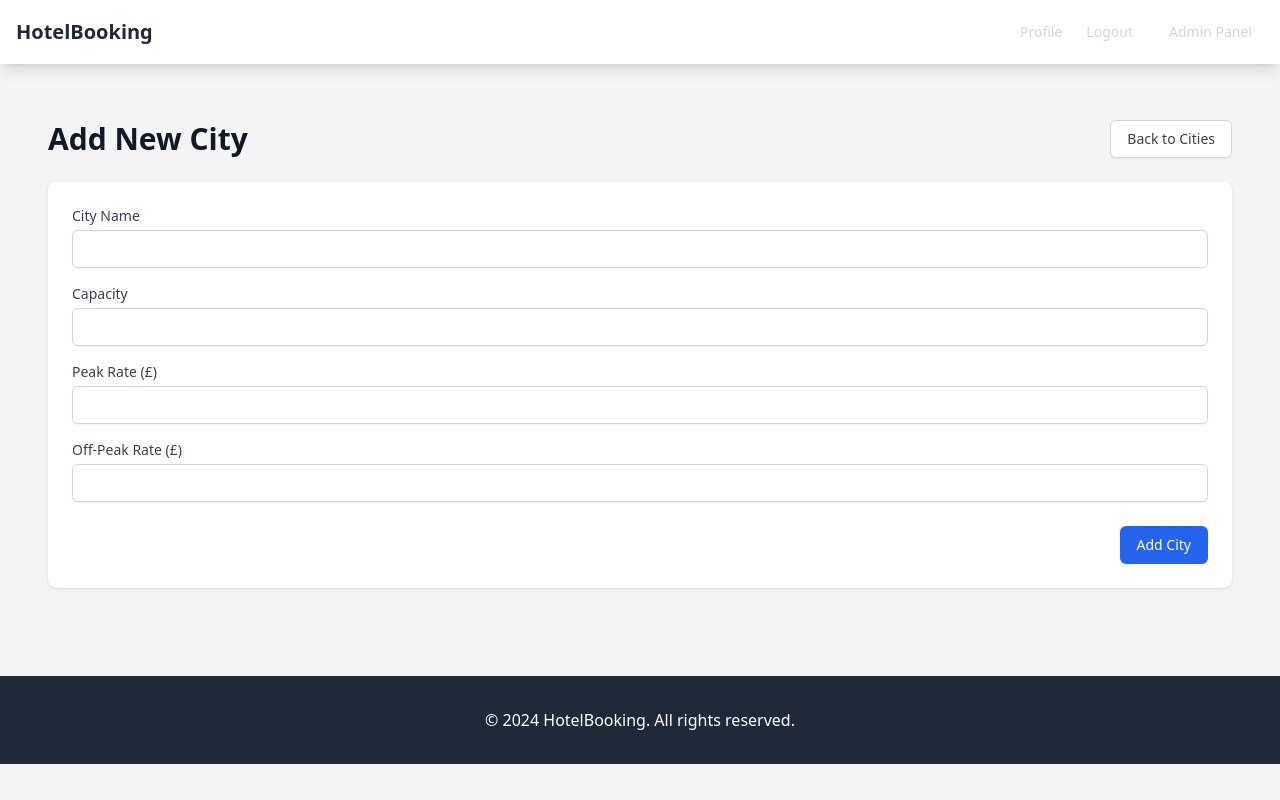
After one commit to i-aayushshah/Dikshit__World_Hotel, a Flask app: page /admin/cities/add in a window 1280 px wide. The commit adds this page. Run offline with Flask 3, Linux system fonts and the light colour scheme; a user stored in the database is signed in; style sheets or scripts are compiled from the project's sources.

Commit message:
first commit

```diff
--- a/app.py
+++ b/app.py
@@ -68,6 +68,13 @@ class Currency(db.Model):
     symbol = db.Column(db.String(5), nullable=False)
     rate_to_gbp = db.Column(db.Float, nullable=False)  # Exchange rate relative to GBP
     is_active = db.Column(db.Boolean, default=True)
+
+class City(db.Model):
+    id = db.Column(db.Integer, primary_key=True)
+    name = db.Column(db.String(100), unique=True, nullable=False)
+    capacity = db.Column(db.Integer, nullable=False)
+    peak_rate = db.Column(db.Float, nullable=False)
+    off_peak_rate = db.Column(db.Float, nullable=False)
 
 # Add this after your model definitions but before the routes
 
@@ -169,8 +176,14 @@ def index():
     current_month = datetime.now().month
     is_peak_season = current_month in [4, 5, 6, 7, 8, 11, 12]
 
-    # Convert the dictionary to a list of cities with their data
-    cities = [{'name': city, **data} for city, data in CITY_DATA.items()]
+    # Get cities from database instead of CITY_DATA
+    cities = City.query.all()
+    cities_data = [{
+        'name': city.name,
+        'capacity': city.capacity,
+        'peak_rate': city.peak_rate,
+        'off_peak_rate': city.off_peak_rate
+    } for city in cities]
 
     # Get selected currency
     currency_code = request.args.get('currency', 'GBP')
@@ -179,7 +192,7 @@ def index():
 
     # Add currency to template context
     return render_template('index.html',
-                         cities=cities,
+                         cities=cities_data,
                          is_peak_season=is_peak_season,
                          hotels=hotels,
                          CITY_DATA=CITY_DATA,
@@ -541,18 +554,29 @@ def admin_edit_hotel(hotel_id):
         room_prices = request.form.getlist('room_price[]')
         room_capacities = request.form.getlist('room_capacity[]')
 
+        # Get base rate for the city
+        base_rate = CITY_DATA[hotel.city]['peak_rate']
+
         for i in range(len(room_ids)):
             room = Room.query.get(int(room_ids[i]))
             if room:
                 room.type = room_types[i]
-                room.price = float(room_prices[i])
+                # Calculate price based on room type
+                if 'Standard' in room_types[i] or 'Classic' in room_types[i] or 'Business' in room_types[i]:
+                    room.price = base_rate
+                elif 'Double' in room_types[i] or 'Deluxe' in room_types[i] or 'View' in room_types[i]:
+                    room.price = base_rate * 1.2
+                elif 'Suite' in room_types[i] or 'Premium' in room_types[i] or 'Royal' in room_types[i] or 'Executive' in room_types[i] or 'Presidential' in room_types[i]:
+                    room.price = base_rate * 1.5
+                else:
+                    room.price = base_rate
                 room.capacity = int(room_capacities[i])
 
         db.session.commit()
         flash('Hotel updated successfully')
         return redirect(url_for('admin_hotels'))
 
-    return render_template('admin/edit_hotel.html', hotel=hotel)
+    return render_template('admin/edit_hotel.html', hotel=hotel, CITY_DATA=CITY_DATA)
 
 @app.route('/admin/users/<int:user_id>')
 @login_required
@@ -642,6 +666,71 @@ def admin_edit_currency(currency_id):
 
     return render_template('admin/edit_currency.html', currency=currency)
 
+@app.route('/admin/cities')
+@login_required
+def admin_cities():
+    if not current_user.is_admin:
+        flash('Access denied')
+        return redirect(url_for('index'))
+
+    cities = City.query.all()
+    return render_template('admin/cities.html', cities=cities)
+
+@app.route('/admin/cities/add', methods=['GET', 'POST'])
+@login_required
+def admin_add_city():
+    if not current_user.is_admin:
+        flash('Access denied')
+        return redirect(url_for('index'))
+
+    if request.method == 'POST':
+        city = City(
+            name=request.form.get('name'),
+            capacity=int(request.form.get('capacity')),
+            peak_rate=float(request.form.get('peak_rate')),
+            off_peak_rate=float(request.form.get('off_peak_rate'))
+        )
+        db.session.add(city)
+        db.session.commit()
+        flash('City added successfully')
+        return redirect(url_for('admin_cities'))
+
+    return render_template('admin/edit_city.html', city=None, CITY_DATA=CITY_DATA)
+
+@app.route('/admin/cities/edit/<int:city_id>', methods=['GET', 'POST'])
+@login_required
+def admin_edit_city(city_id):
+    if not current_user.is_admin:
+        flash('Access denied')
+        return redirect(url_for('index'))
+
+    city = City.query.get_or_404(city_id)
+
+    if request.method == 'POST':
+        city.name = request.form.get('name')
+        city.capacity = int(request.form.get('capacity'))
+        city.peak_rate = float(request.form.get('peak_rate'))
+        city.off_peak_rate = float(request.form.get('off_peak_rate'))
+
+        db.session.commit()
+        flash('City updated successfully')
+        return redirect(url_for('admin_cities'))
+
+    return render_template('admin/edit_city.html', city=city, CITY_DATA=CITY_DATA)
+
+@app.route('/admin/cities/delete/<int:city_id>', methods=['POST'])
+@login_required
+def admin_delete_city(city_id):
+    if not current_user.is_admin:
+        flash('Access denied')
+        return redirect(url_for('index'))
+
+    city = City.query.get_or_404(city_id)
+    db.session.delete(city)
+    db.session.commit()
+    flash('City deleted successfully')
+    return redirect(url_for('admin_cities'))
+
 # Error handlers
 @app.errorhandler(404)
 def page_not_found(e):
@@ -652,6 +741,19 @@ def server_error(e):
     return render_template('500.html'), 500
 
 def init_example_data():
+    # Initialize cities from CITY_DATA
+    for city_name, data in CITY_DATA.items():
+        if not City.query.filter_by(name=city_name).first():
+            city = City(
+                name=city_name,
+                capacity=data['capacity'],
+                peak_rate=data['peak_rate'],
+                off_peak_rate=data['off_peak_rate']
+            )
+            db.session.add(city)
+
+    db.session.commit()
+
     # Create admin user
     admin = User.query.filter_by(email='admin@wh.com.uk').first()
     if not admin:
--- a/templates/admin/dashboard.html
+++ b/templates/admin/dashboard.html
@@ -139,6 +139,7 @@
     <div class="mt-6 flex justify-end space-x-4">
         <a href="{{ url_for('admin_users') }}" class="text-blue-600 hover:text-blue-900">Manage Users</a>
         <a href="{{ url_for('admin_currencies') }}" class="text-blue-600 hover:text-blue-900">Manage Currencies</a>
+        <a href="{{ url_for('admin_cities') }}" class="text-blue-600 hover:text-blue-900">Manage Cities</a>
     </div>
 </div>
 {% endblock %}
--- /dev/null
+++ b/templates/admin/edit_city.html
@@ -0,0 +1,101 @@
+{% extends "base.html" %}
+
+{% block title %}{% if city %}Edit{% else %}Add{% endif %} City{% endblock %}
+
+{% block content %}
+<div class="max-w-7xl mx-auto py-6 sm:px-6 lg:px-8">
+    <!-- Header -->
+    <div class="md:flex md:items-center md:justify-between mb-6">
+        <div class="flex-1 min-w-0">
+            <h2 class="text-2xl font-bold leading-7 text-gray-900 sm:text-3xl sm:truncate">
+                {% if city %}Edit City: {{ city.name }}{% else %}Add New City{% endif %}
+            </h2>
+        </div>
+        <div class="mt-4 flex md:mt-0 md:ml-4">
+            <a href="{{ url_for('admin_cities') }}"
+               class="inline-flex items-center px-4 py-2 border border-gray-300 rounded-md shadow-sm text-sm font-medium text-gray-700 bg-white hover:bg-gray-50 focus:outline-none focus:ring-2 focus:ring-offset-2 focus:ring-blue-500">
+                Back to Cities
+            </a>
+        </div>
+    </div>
+
+    <!-- Edit Form -->
+    <div class="bg-white shadow overflow-hidden sm:rounded-lg">
+        <form method="POST" class="space-y-6 p-6">
+            <div class="space-y-4">
+                <div>
+                    <label for="name" class="block text-sm font-medium text-gray-700">City Name</label>
+                    <input type="text" name="name" id="name" required value="{{ city.name if city else '' }}"
+                           {% if not city %}list="existing_cities"{% endif %}
+                           class="mt-1 block w-full border border-gray-300 rounded-md shadow-sm py-2 px-3 focus:outline-none focus:ring-blue-500 focus:border-blue-500 sm:text-sm">
+                    {% if not city %}
+                    <datalist id="existing_cities">
+                        {% for city_name, data in CITY_DATA.items() %}
+                            <option value="{{ city_name }}">
+                        {% endfor %}
+                    </datalist>
+                    {% endif %}
+                </div>
+
+                <div>
+                    <label for="capacity" class="block text-sm font-medium text-gray-700">Capacity</label>
+                    <input type="number" name="capacity" id="capacity" required value="{{ city.capacity if city else '' }}"
+                           min="0"
+                           class="mt-1 block w-full border border-gray-300 rounded-md shadow-sm py-2 px-3 focus:outline-none focus:ring-blue-500 focus:border-blue-500 sm:text-sm">
+                </div>
+
+                <div>
+                    <label for="peak_rate" class="block text-sm font-medium text-gray-700">Peak Rate (£)</label>
+                    <input type="number" name="peak_rate" id="peak_rate" required value="{{ "%.2f"|format(city.peak_rate) if city else '' }}"
+                           step="0.01" min="0"
+                           class="mt-1 block w-full border border-gray-300 rounded-md shadow-sm py-2 px-3 focus:outline-none focus:ring-blue-500 focus:border-blue-500 sm:text-sm">
+                </div>
+
+                <div>
+                    <label for="off_peak_rate" class="block text-sm font-medium text-gray-700">Off-Peak Rate (£)</label>
+                    <input type="number" name="off_peak_rate" id="off_peak_rate" required value="{{ "%.2f"|format(city.off_peak_rate) if city else '' }}"
+                           step="0.01" min="0"
+                           class="mt-1 block w-full border border-gray-300 rounded-md shadow-sm py-2 px-3 focus:outline-none focus:ring-blue-500 focus:border-blue-500 sm:text-sm">
+                </div>
+            </div>
+
+            <div class="flex justify-end">
+                <button type="submit"
+                        class="inline-flex items-center px-4 py-2 border border-transparent shadow-sm text-sm font-medium rounded-md text-white bg-blue-600 hover:bg-blue-700 focus:outline-none focus:ring-2 focus:ring-offset-2 focus:ring-blue-500">
+                    {% if city %}Update{% else %}Add{% endif %} City
+                </button>
+            </div>
+        </form>
+    </div>
+</div>
+{% endblock %}
+
+{% block scripts %}
+<script>
+    document.addEventListener('DOMContentLoaded', function() {
+        const cityData = {
+            {% for city_name, data in CITY_DATA.items() %}
+                "{{ city_name }}": {
+                    capacity: {{ data.capacity }},
+                    peak_rate: {{ data.peak_rate }},
+                    off_peak_rate: {{ data.off_peak_rate }}
+                },
+            {% endfor %}
+        };
+
+        const nameInput = document.getElementById('name');
+        const capacityInput = document.getElementById('capacity');
+        const peakRateInput = document.getElementById('peak_rate');
+        const offPeakRateInput = document.getElementById('off_peak_rate');
+
+        nameInput.addEventListener('change', function() {
+            const selectedCity = cityData[this.value];
+            if (selectedCity) {
+                capacityInput.value = selectedCity.capacity;
+                peakRateInput.value = selectedCity.peak_rate.toFixed(2);
+                offPeakRateInput.value = selectedCity.off_peak_rate.toFixed(2);
+            }
+        });
+    });
+</script>
+{% endblock %}
```
Also changed, not shown: templates/admin/cities.html (added, +79 -0 lines), templates/admin/edit_hotel.html (+38 -12 lines), instance/hotel_booking.db.
